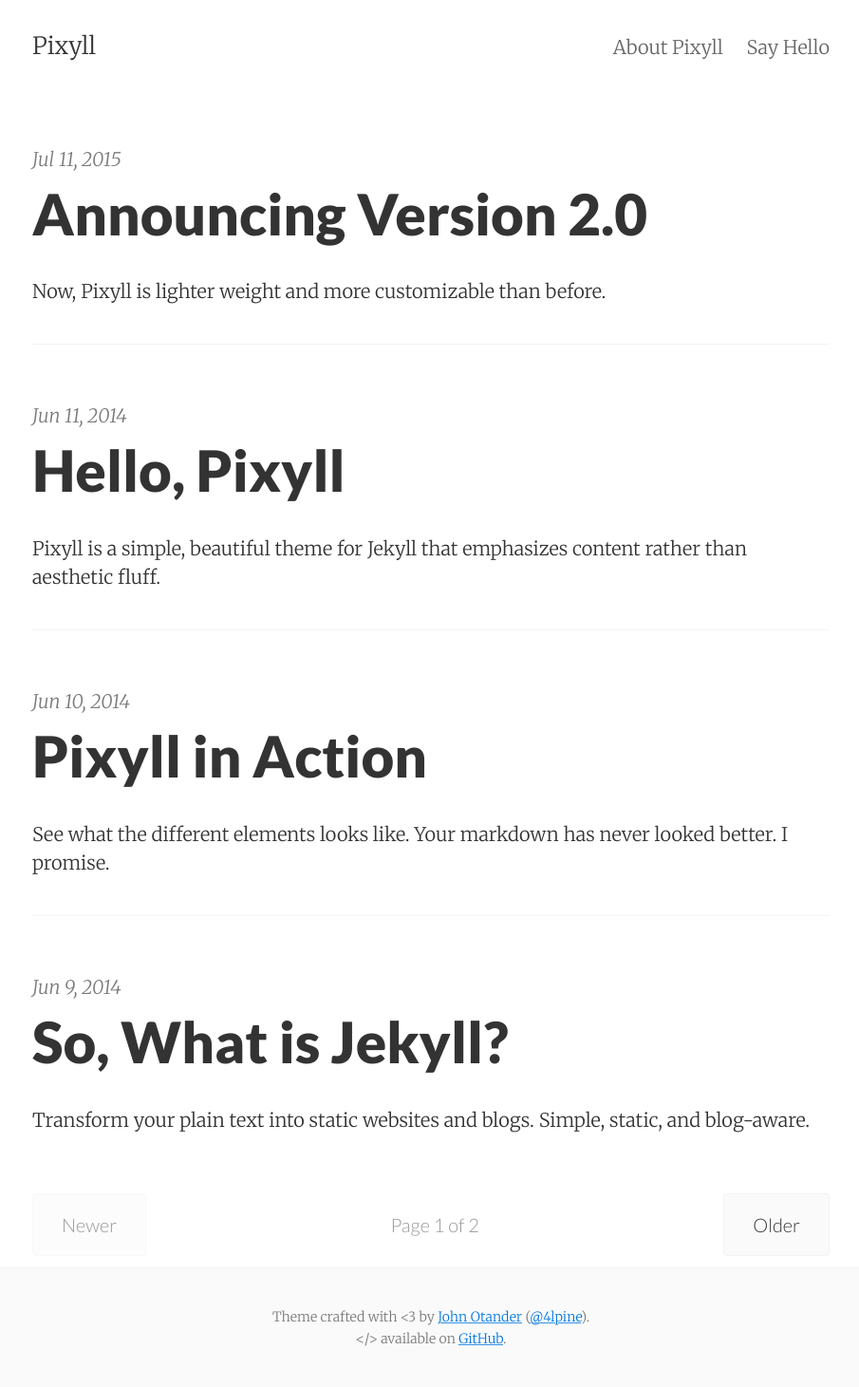
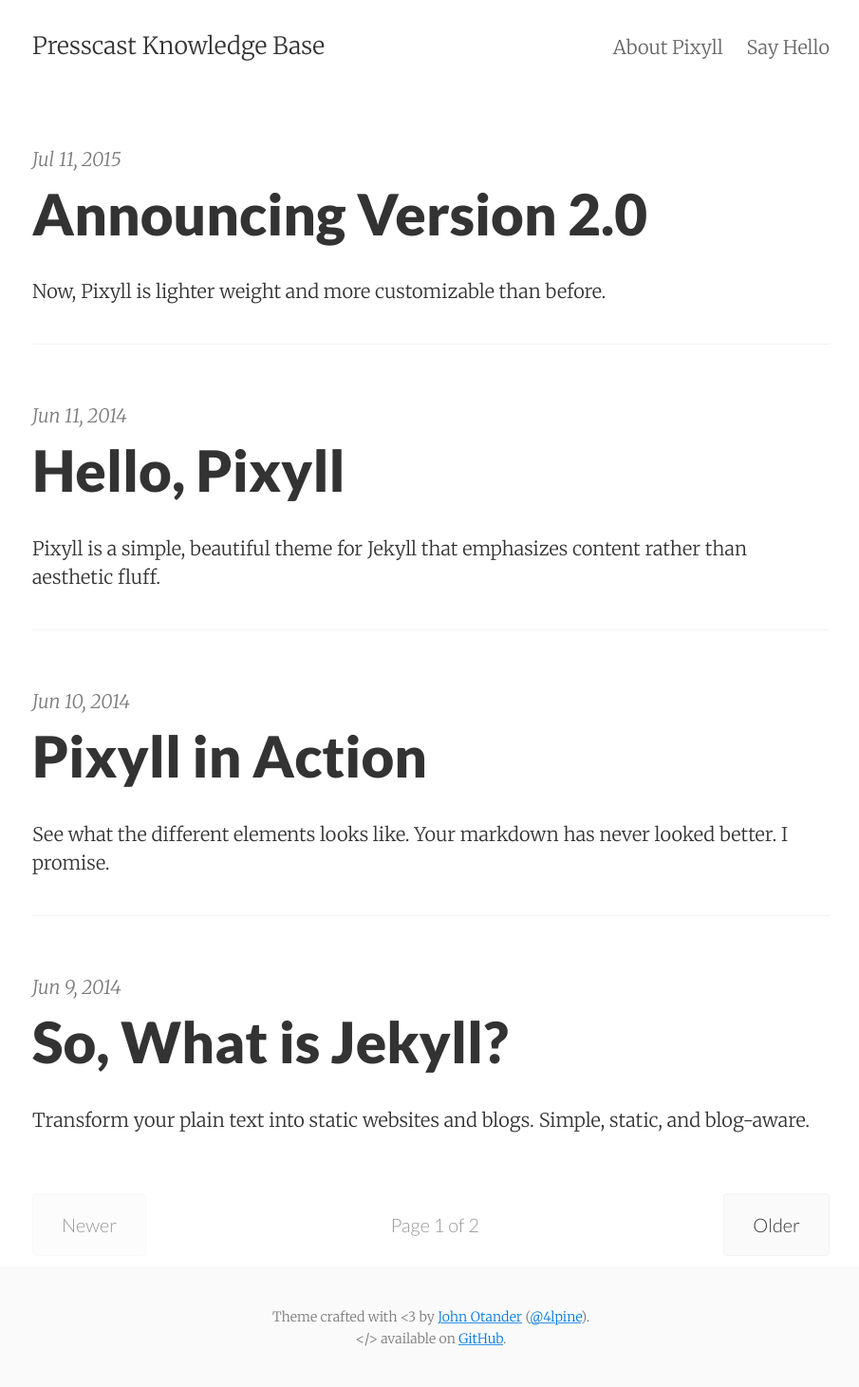
Before and after one commit to Presscast/presscast.github.io, a Jekyll site: the page built from index.html, in a window 1280 px wide. Shown: the whole page at 95% size, without its empty margins (186-1091 px from the left). Built offline with Jekyll 4.4.1, drawn with Linux system fonts in a browser that asks for light colours; the list of posts is cut into pages by our own code; part of the change alters nothing that is shown.

Commit message:
Update _config.yml

```diff
--- a/_config.yml
+++ b/_config.yml
@@ -1,10 +1,10 @@
 # Site settings
-title:       Pixyll
-email:       your_email@example.com
-author:      John Otander
-description: "A simple, beautiful theme for Jekyll that emphasizes content rather than aesthetic fluff."
+title:       Presscast Knowledge Base
+email:       hello@presscast.io
+author:      Presscast
+description: "Knowledge base for Presscasters"
 baseurl:     ""
-url:         "http://pixyll.com"
+url:         "http://presscast.github.io"
 date_format: "%b %-d, %Y"
 header_pages:
  - about.md
```
